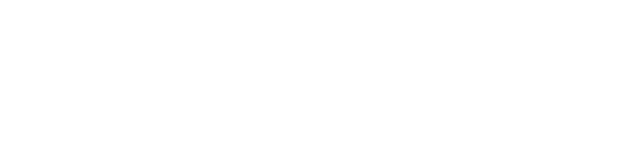
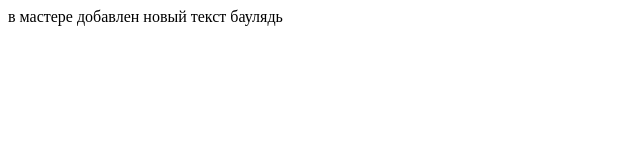
Before and after one commit to Obzhigalov/project, a plain HTML site: page index.html in a window 1280 px wide. Shown: the whole page, without its empty margins (0-640 px from the left). Drawn offline with Linux system fonts and the light colour scheme.

Commit message:
Изменения в индекс

```diff
--- a/index.html
+++ b/index.html
@@ -6,6 +6,8 @@
     <body>
         <div class="sidebar">
             <div class="sidebar__title">
+в мастере добавлен новый текст баулядь
+
 
             </div>
         </div>
```
